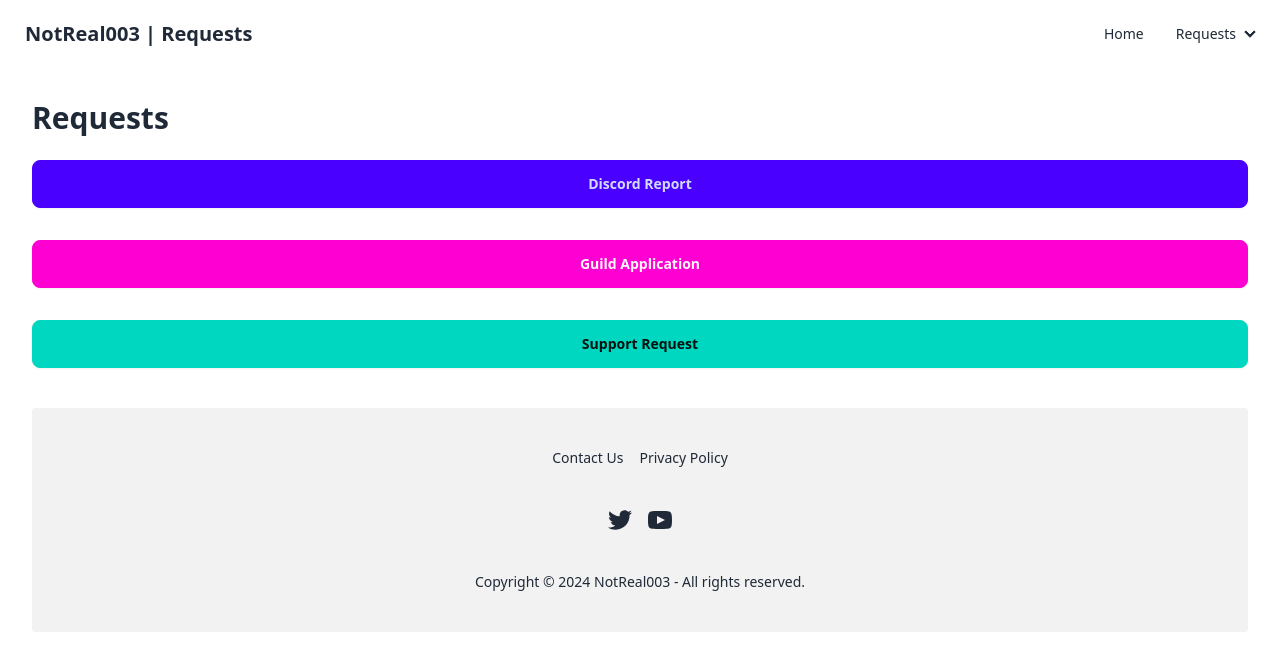
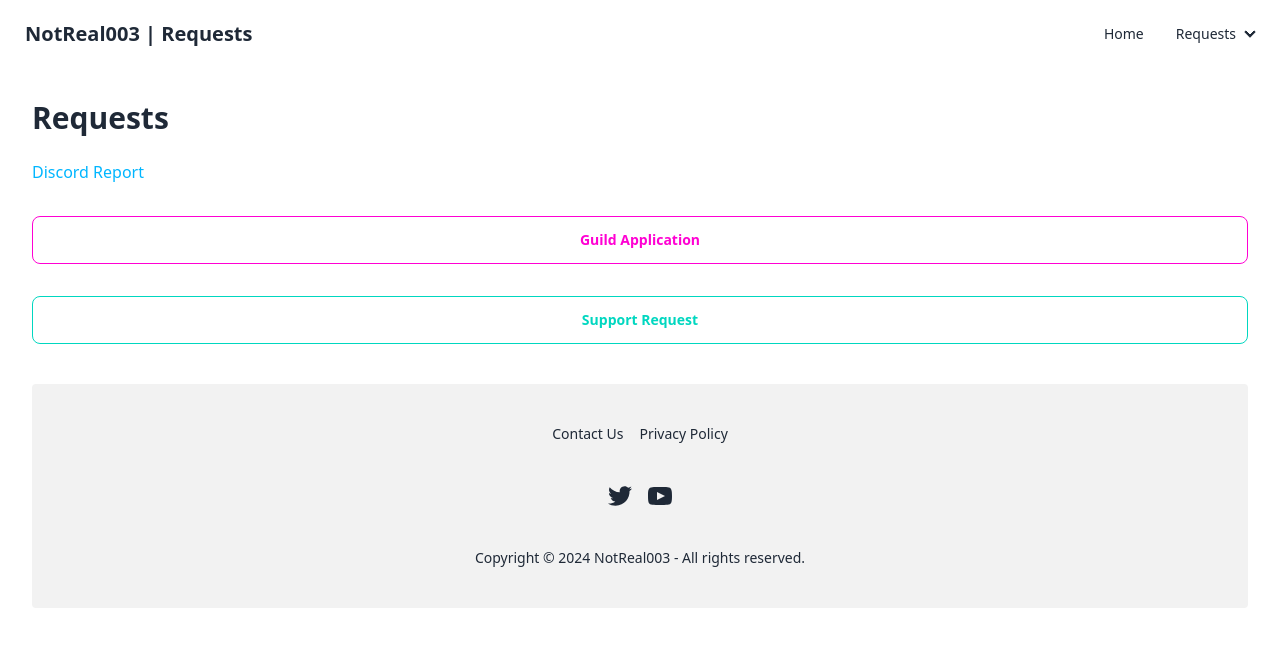
Before and after one commit to NotReal003/REQUEST-MANAGEMENT-SYSTEM, a React (Create React App) app: page / in a window 1280 px wide. Shown: the top 670 px of the page. Built offline with nearby package versions, Linux system fonts and the light colour scheme.

Commit message:
Update Home.jsx

```diff
--- a/src/pages/Home.jsx
+++ b/src/pages/Home.jsx
@@ -8,9 +8,9 @@ const Home = () => {
     <div className="container mx-auto p-4">
       <h3 className="text-3xl font-bold mb-6">Requests</h3>
       <div className="space-y-8">
-        <Link to="/report" className="btn btn-primary w-full">Discord Report</Link>
-        <Link to="/apply" className="btn btn-secondary w-full">Guild Application</Link>
-        <Link to="/support" className="btn btn-accent w-full">Support Request</Link>
+        <Link to="/report" className="btn-outline btn-info w-full">Discord Report</Link>
+        <Link to="/apply" className="btn btn-outline btn-secondary w-full">Guild Application</Link>
+        <Link to="/support" className="btn btn-outline btn-accent w-full">Support Request</Link>
       </div>
       <div>
       <Footer />
```
